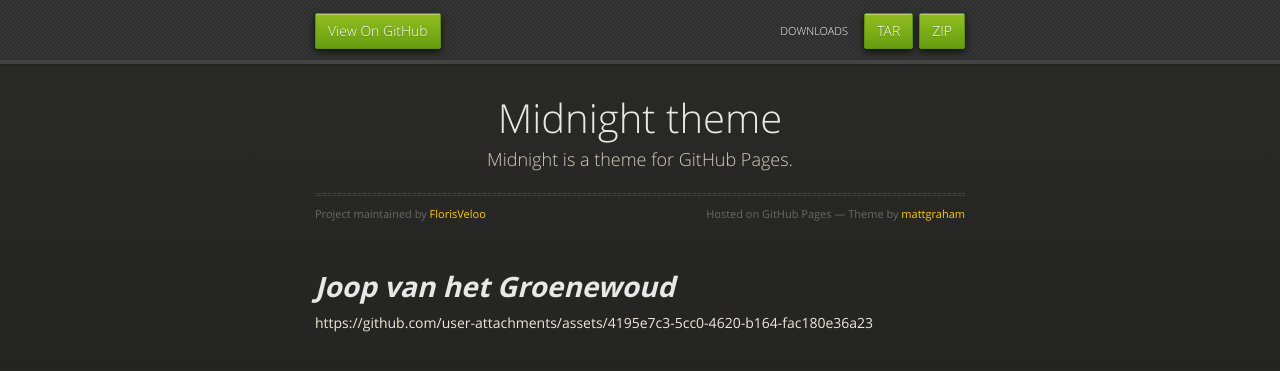
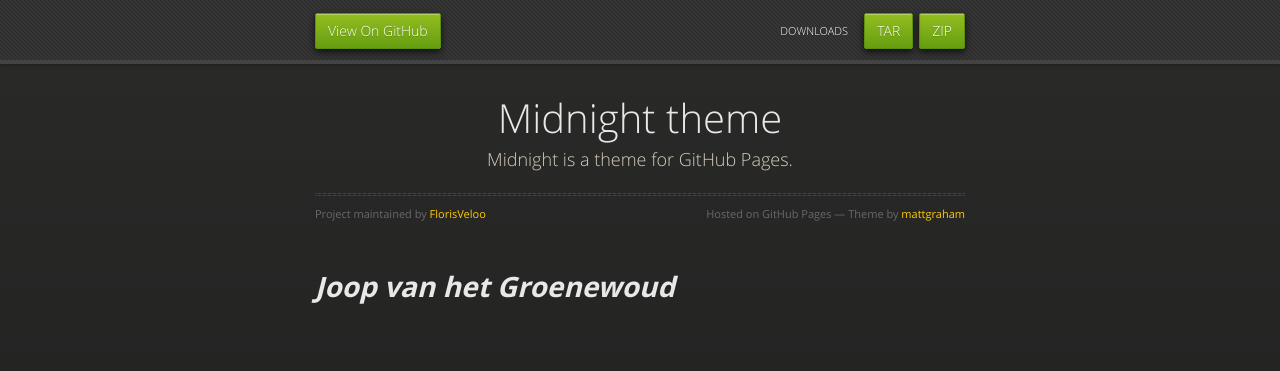
Before and after one commit to FlorisVeloo/JoopvanhetGroenewoud, a Jekyll site: the page built from index.md, in a window 1280 px wide. Shown: the top 371 px of the page. Built offline with Jekyll 4.4.1, drawn with Linux system fonts in a browser that asks for light colours; our own code applies the rules of GitHub Pages for plain Markdown files; part of the change alters nothing that is shown.

Commit message:
Update index.md

```diff
--- a/index.md
+++ b/index.md
@@ -1,8 +1,3 @@
 
 
 # **_Joop van het Groenewoud_**
-
-
-
-
-https://github.com/user-attachments/assets/4195e7c3-5cc0-4620-b164-fac180e36a23
```
